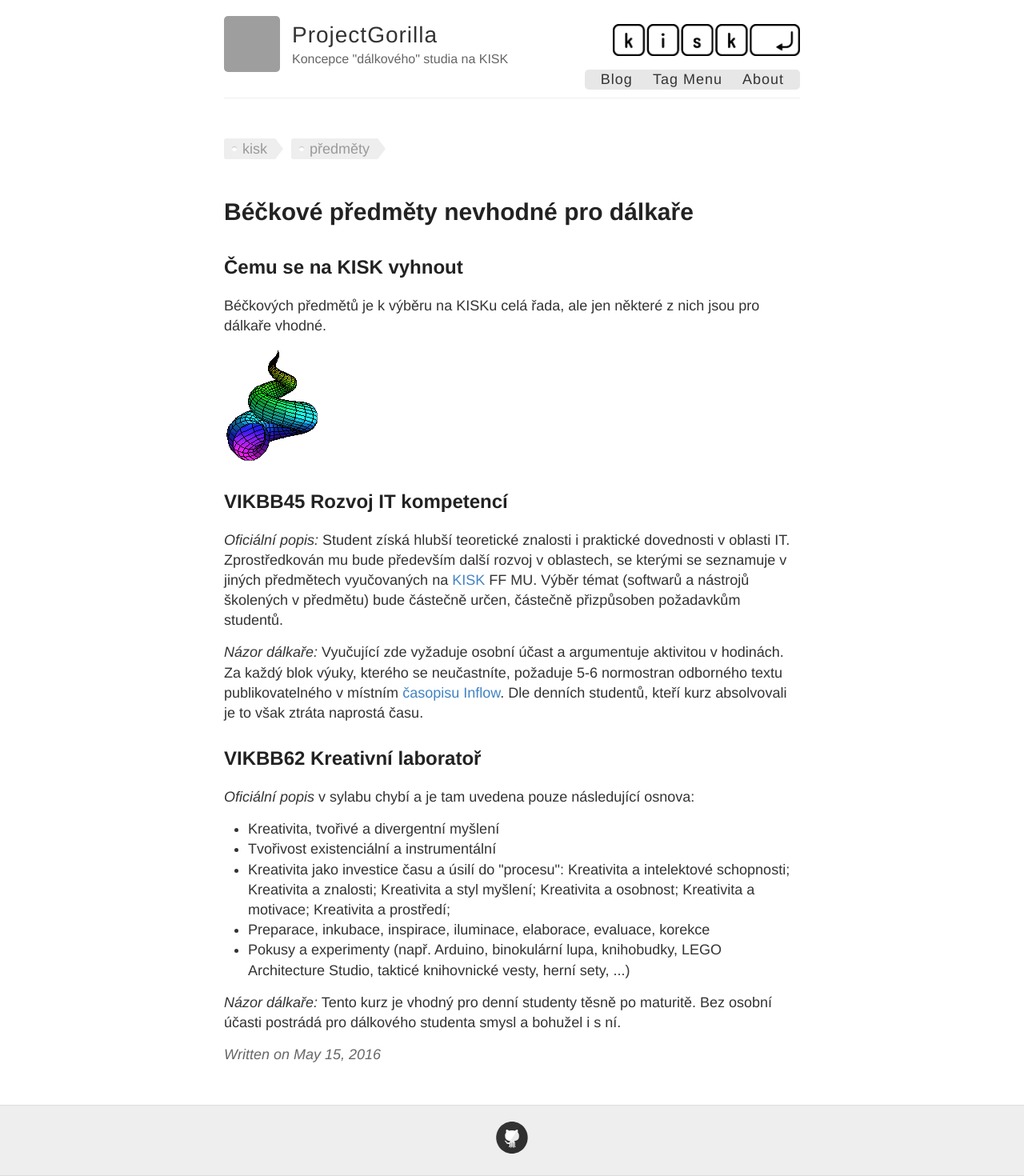
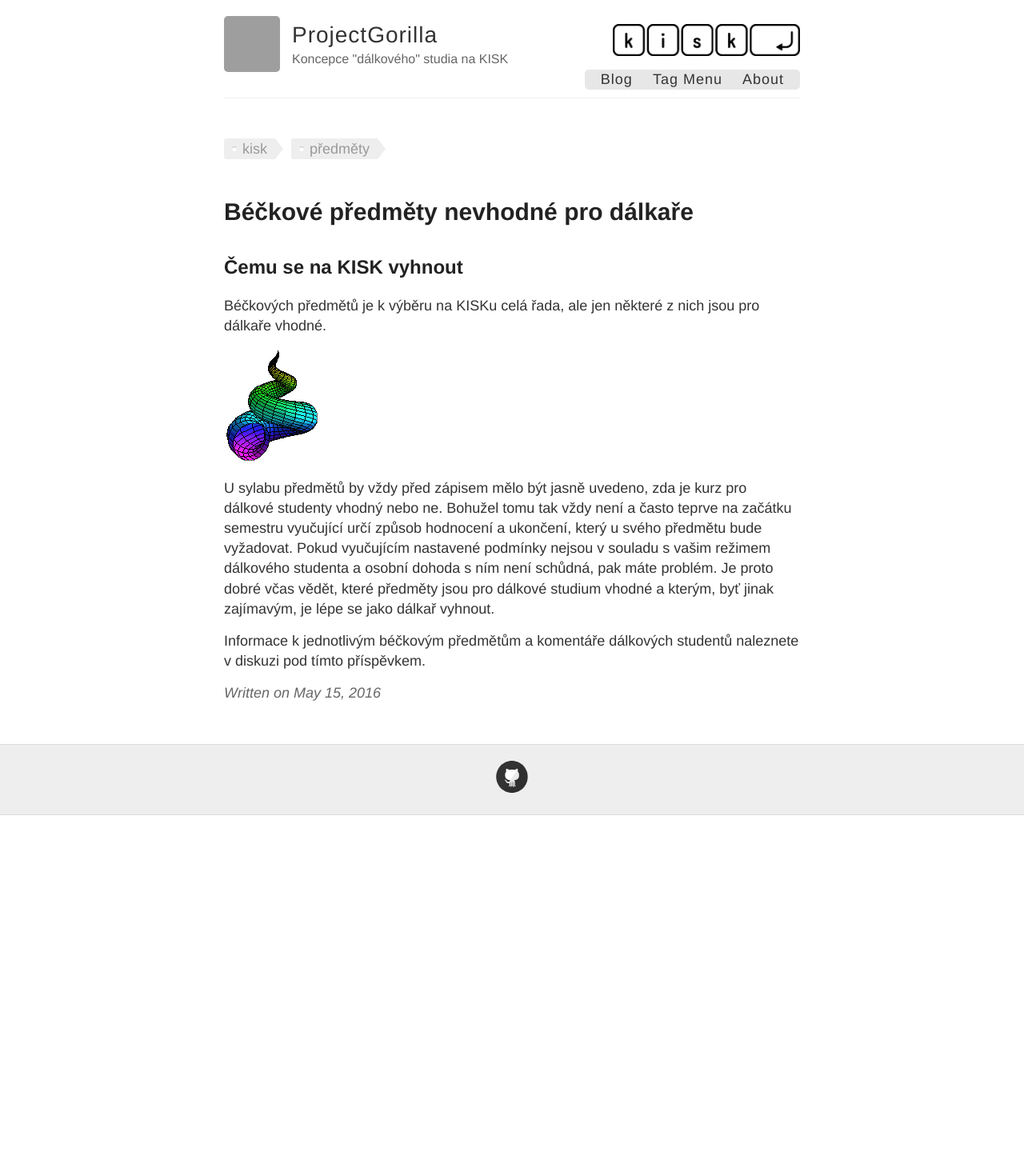
Before and after one commit to projectgorilla/projectgorilla.github.io, a Jekyll site: the page built from _posts/2016-5-15-Becka.md, in a window 1280 px wide. Shown: the whole page at 80% size. Built offline with Jekyll 4.4.1, drawn with Linux system fonts in a browser that asks for light colours; comment, search, counter and statistics services are not loaded; after the commit the page ends 1019 px from its top, so only the background shows below that; grey boxes are pictures that could not be loaded.

Commit message:
změna koncepce tohoto příspěvku
obsah diskuze o B předmětech přesunut do diskuze pod příspěvkem

```diff
--- a/_posts/2016-5-15-Becka.md
+++ b/_posts/2016-5-15-Becka.md
@@ -9,19 +9,6 @@ Béčkových předmětů je k výběru na KISKu celá řada, ale jen některé z
 
 <img src="/images/conchoid.gif" alt="conchoid">
 
-## VIKBB45 Rozvoj IT kompetencí
-<i>Oficiální popis:</i> Student získá hlubší teoretické znalosti i praktické dovednosti v oblasti IT. Zprostředkován mu bude především další rozvoj v oblastech, se kterými se seznamuje v jiných předmětech vyučovaných na <a href="http://kisk.phil.muni.cz/cs" alt="web KISK" target="_blank">KISK</a> FF MU. Výběr témat (softwarů a nástrojů školených v předmětu) bude částečně určen, částečně přizpůsoben požadavkům studentů.
+U sylabu předmětů by vždy před zápisem mělo být jasně uvedeno, zda je kurz pro dálkové studenty vhodný nebo ne. Bohužel tomu tak vždy není a často teprve na začátku semestru vyučující určí způsob hodnocení a ukončení, který u svého předmětu bude vyžadovat. Pokud vyučujícím nastavené podmínky nejsou v souladu s vašim režimem dálkového studenta a osobní dohoda s ním není schůdná, pak máte problém. Je proto dobré včas vědět, které předměty jsou pro dálkové studium vhodné a kterým, byť jinak zajímavým, je lépe se jako dálkař vyhnout.
 
-<i>Názor dálkaře:</i> Vyučující zde vyžaduje osobní účast a argumentuje aktivitou v hodinách. Za každý blok výuky, kterého se neučastníte, požaduje 5-6 normostran odborného textu publikovatelného v místním <a href="http://www.inflow.cz/" alt="Inflow" target="_blank">časopisu Inflow</a>. Dle denních studentů, kteří kurz absolvovali je to však ztráta naprostá času.
-
-## VIKBB62 Kreativní laboratoř
-<i>Oficiální popis </i>v sylabu chybí a je tam uvedena pouze následující osnova:
-<ul>
-<li>Kreativita, tvořivé a divergentní myšlení</li>
-<li>Tvořivost existenciální a instrumentální</li>
-<li>Kreativita jako investice času a úsilí do "procesu": Kreativita a intelektové schopnosti; Kreativita a znalosti; Kreativita a styl myšlení; Kreativita a osobnost; Kreativita a motivace; Kreativita a prostředí;</li>
-<li>Preparace, inkubace, inspirace, iluminace, elaborace, evaluace, korekce</li>
-<li>Pokusy a experimenty (např. Arduino, binokulární lupa, knihobudky, LEGO Architecture Studio, takticé knihovnické vesty, herní sety, ...)</li>
-</ul>
-
-<i>Názor dálkaře:</i> Tento kurz je vhodný pro denní studenty těsně po maturitě. Bez osobní účasti postrádá pro dálkového studenta smysl a bohužel i s ní.
+Informace k jednotlivým béčkovým předmětům a komentáře dálkových studentů naleznete v diskuzi pod tímto příspěvkem.
```
